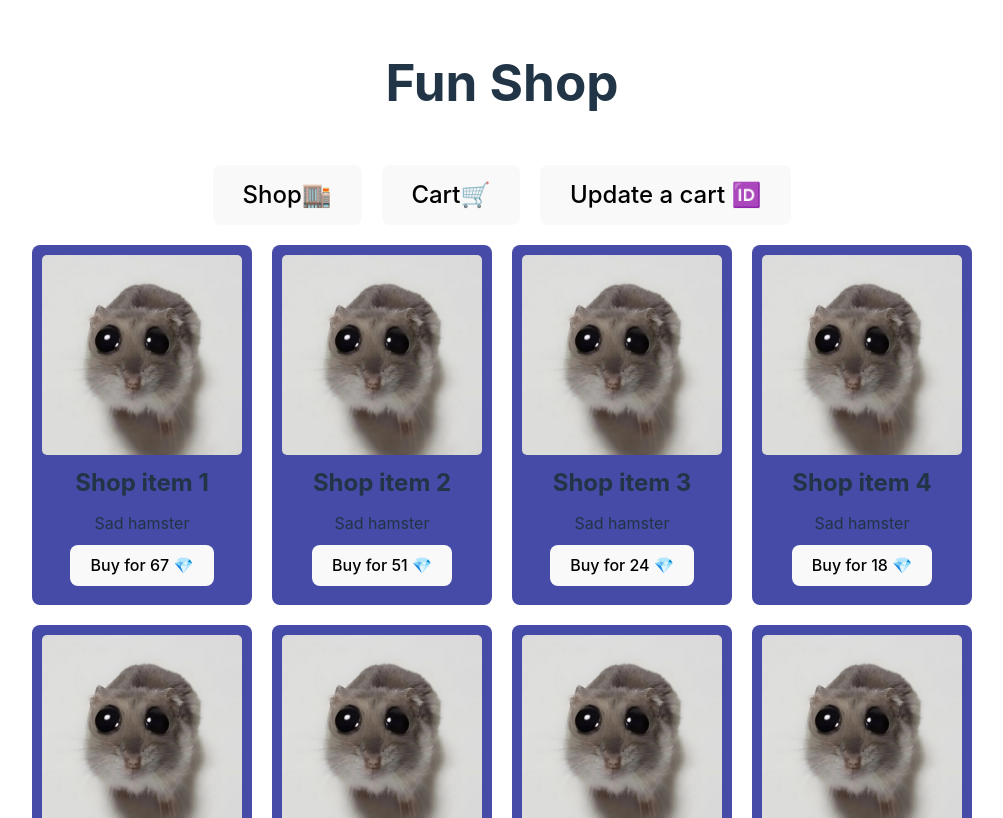
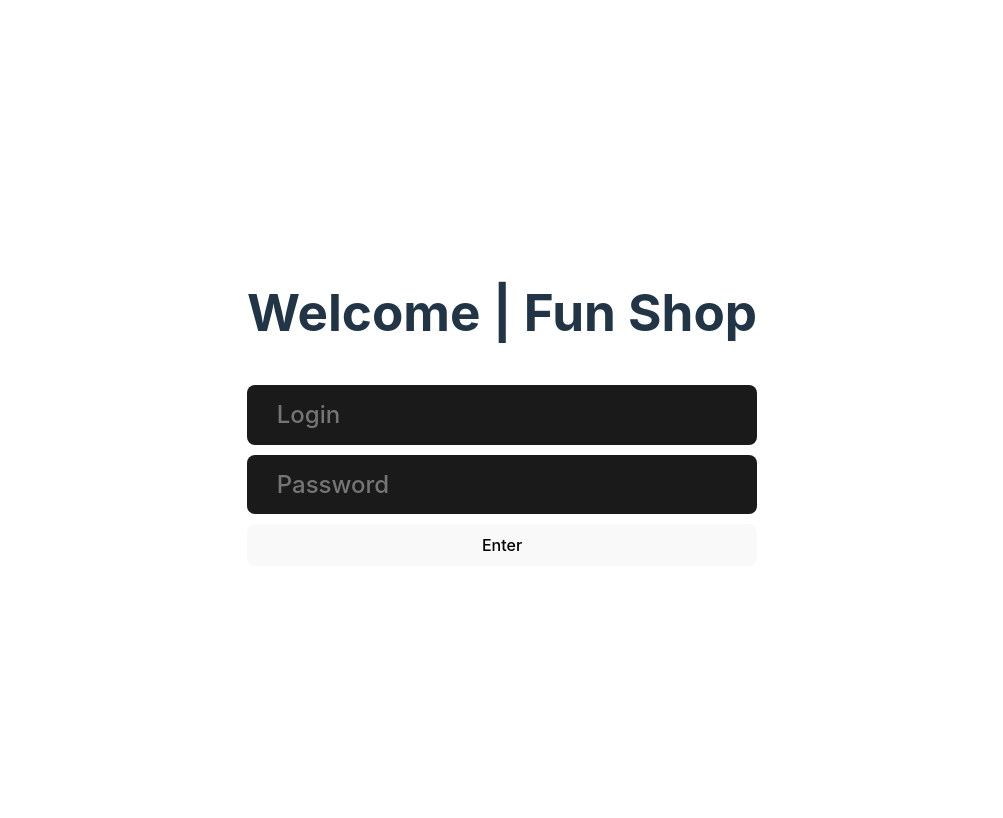
Before and after one commit to nibezo/funshop, a React (Vite) app in the folder front/: page / in a window 1280 px wide. Shown: the top 818 px of the page, without its empty margins (138-1141 px from the left). Built offline with nearby package versions, Linux system fonts and the light colour scheme.

Commit message:
feat: Add jsx layout

```diff
--- a/front/src/App.jsx
+++ b/front/src/App.jsx
@@ -1,29 +1,35 @@
 import { useState } from "react";
-import reactLogo from "./assets/react.svg";
-import sadHamster from "/hamster.webp";
+
 import "./App.scss";
-import Card from "./components/Card/Card";
+import Login from "./components/Login/Login";
+
 import Bar from "./components/Bar/Bar";
+import Shop from "./components/Shop/Shop";
+import Cart from "./components/Cart/Cart";
+import UpdateCart from "./components/UpdateCart/UpdateCart";
 
-function App() {
+function Main({ setLogin }) {
+  const [tab, setTab] = useState("Shop");
   return (
     <>
       <h1>Fun Shop</h1>
-      <Bar />
-      <div className="shop">
-        {Array.from({ length: 10 }).map((_, i) => (
-          <Card
-            className="shop__item"
-            key={i}
-            title={`Shop item ${i + 1}`}
-            description="Sad hamster"
-            imageUrl={sadHamster}
-            price={(Math.random() * 100).toFixed(0)}
-          />
-        ))}
-      </div>
+      <Bar setLogin={setLogin} setTab={setTab} />
+      {tab === "Shop" && <Shop />}
+      {tab === "Cart" && <Cart setTab={setTab} />}
+      {tab === "UpdateCart" && <UpdateCart />}
     </>
   );
 }
 
+function App() {
+  const [login, setLogin] = useState(false);
+  return (
+    <>
+      {!login && <Login setLogin={setLogin} />}
+      {login && <Main setLogin={setLogin} />}
+    </>
+  );
+}
+{
+}
 export default App;
--- a/front/src/components/Bar/Bar.jsx
+++ b/front/src/components/Bar/Bar.jsx
@@ -1,11 +1,20 @@
 import "./Bar.scss";
 
-export default function Bar() {
+export default function Bar({ setLogin, setTab }) {
   return (
     <nav className="bar">
-      <button className="bar__button">Shop🏬</button>
-      <button className="bar__button">Cart🛒</button>
-      <button className="bar__button">Update a cart 🆔</button>
+      <button className="bar__button" onClick={() => setTab("Shop")}>
+        Shop🏬
+      </button>
+      <button className="bar__button" onClick={() => setTab("Cart")}>
+        Cart🛒
+      </button>
+      <button className="bar__button" onClick={() => setTab("UpdateCart")}>
+        Update a cart 🆔
+      </button>
+      <button className="bar__button" onClick={() => setLogin(false)}>
+        Log out👋
+      </button>
     </nav>
   );
 }
--- /dev/null
+++ b/front/src/components/Cart/Cart.jsx
@@ -0,0 +1,16 @@
+export default function Cart({ setTab }) {
+  return (
+    <div className="cart">
+      <h2>
+        Empty; Go{" "}
+        <a
+          style={{ color: "wheat", cursor: "pointer" }}
+          onClick={() => setTab("Shop")}
+        >
+          shop
+        </a>{" "}
+        and buy something
+      </h2>
+    </div>
+  );
+}
--- /dev/null
+++ b/front/src/components/Login/Login.jsx
@@ -0,0 +1,18 @@
+import "./Login.scss";
+
+export default function Login({ setLogin }) {
+  return (
+    <div className="login">
+      <h1 style={{ textAlign: "center" }}>Welcome | Fun Shop</h1>
+      <input type="text" className="login__login" placeholder="Login" />
+      <input
+        type="password"
+        className="login__password"
+        placeholder="Password"
+      />
+      <button className="login__enter" onClick={() => setLogin(true)}>
+        Enter
+      </button>
+    </div>
+  );
+}
--- /dev/null
+++ b/front/src/components/Login/Login.scss
@@ -0,0 +1,9 @@
+.login {
+  display: flex;
+  flex-direction: column;
+  gap: 10px;
+  padding-top: 230px;
+  & input {
+    font-size: 24px;
+  }
+}
--- /dev/null
+++ b/front/src/components/Shop/Shop.jsx
@@ -0,0 +1,25 @@
+import Card from "../Card/Card";
+import sadHamster from "/hamster.webp";
+const prices = Array.from({ length: 12 }, () =>
+  Math.floor(Math.random() * 101)
+);
+
+export default function Shop() {
+  return (
+    <>
+      <div className="shop">
+        {Array.from({ length: 12 }).map((_, i) => (
+          <Card
+            className="shop__item"
+            key={i}
+            title={`Shop item ${i + 1}`}
+            description="Sad hamster"
+            imageUrl={sadHamster}
+            price={prices[i]}
+          />
+        ))}
+      </div>
+      ;
+    </>
+  );
+}
--- /dev/null
+++ b/front/src/components/UpdateCart/UpdateCart.jsx
@@ -0,0 +1,15 @@
+import "./UpdateCart.scss";
+
+export default function Update() {
+  return (
+    <div className="update">
+      <h2 style={{ textAlign: "center" }}>
+        Enter cart's id and edit it (or remove)
+      </h2>
+      <div className="update__form">
+        <input type="number" className="update__input" placeholder="Cart ID" />
+        <button className="update__button">Enter</button>
+      </div>
+    </div>
+  );
+}
--- /dev/null
+++ b/front/src/components/UpdateCart/UpdateCart.scss
@@ -0,0 +1,13 @@
+.update {
+  display: flex;
+  gap: 20px;
+  flex-direction: column;
+  &__input,
+  &__button {
+    font-size: 24px;
+  }
+  &__form {
+    display: flex;
+    gap: 20px;
+  }
+}
--- a/front/src/index.css
+++ b/front/src/index.css
@@ -16,7 +16,9 @@
 #root {
   display: flex;
   align-items: center;
+  justify-content: center;
   flex-direction: column;
+  width: 100%;
 }
 
 a {
@@ -39,7 +41,8 @@ h1 {
   line-height: 1.1;
 }
 
-button {
+button,
+input {
   border-radius: 8px;
   border: 1px solid transparent;
   padding: 0.6em 1.2em;
@@ -48,14 +51,17 @@ button {
   font-family: inherit;
   background-color: #1a1a1a;
   cursor: pointer;
-  transition: border-color 0.25s;
+  transition: all 0.25s;
 }
 button:hover {
   border-color: #646cff;
 }
+
 button:focus,
-button:focus-visible {
-  outline: 4px auto -webkit-focus-ring-color;
+button:focus-visible,
+input:focus,
+input:focus-visible {
+  outline: 0px;
 }
 
 @media (prefers-color-scheme: light) {
```
Also changed, not shown: front/src/main.jsx (+7 -7 lines), front/src/components/Cart/Cart.scss (added), front/src/components/Shop/Shop.scss (added).
